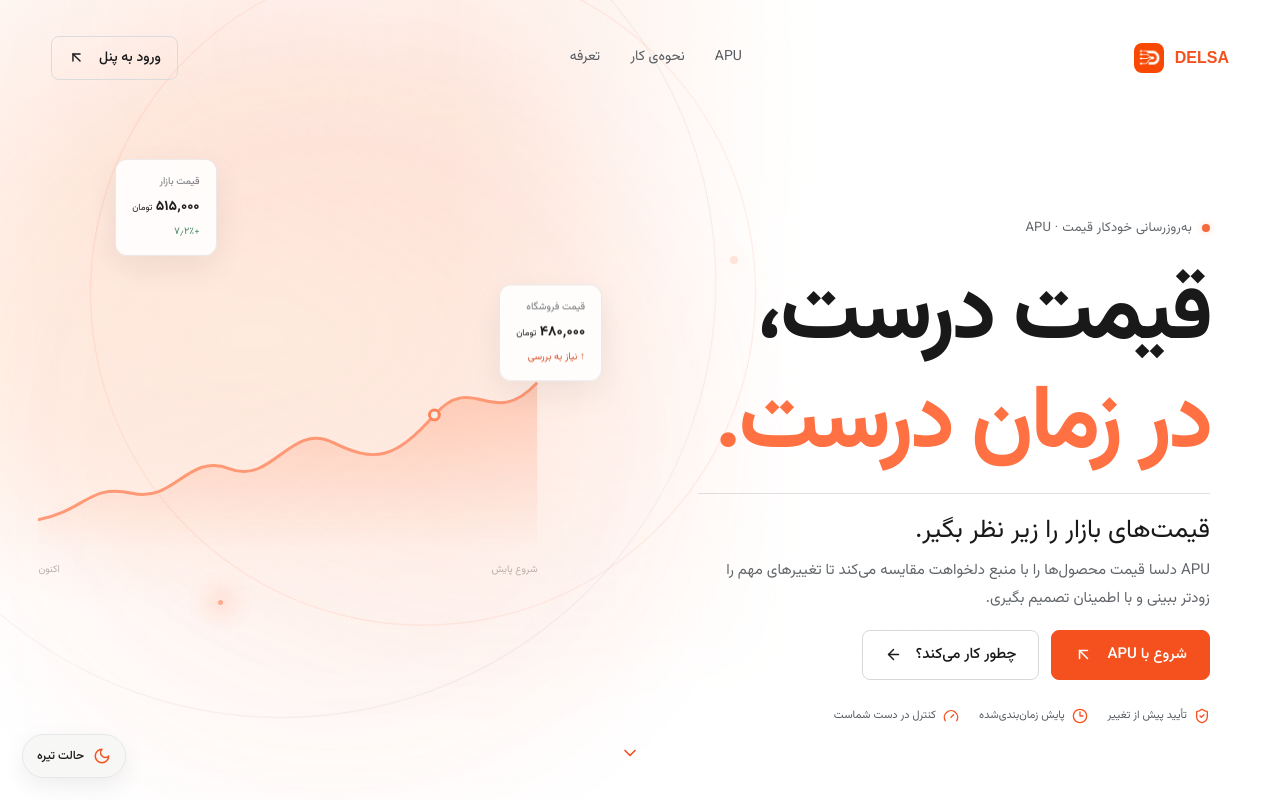
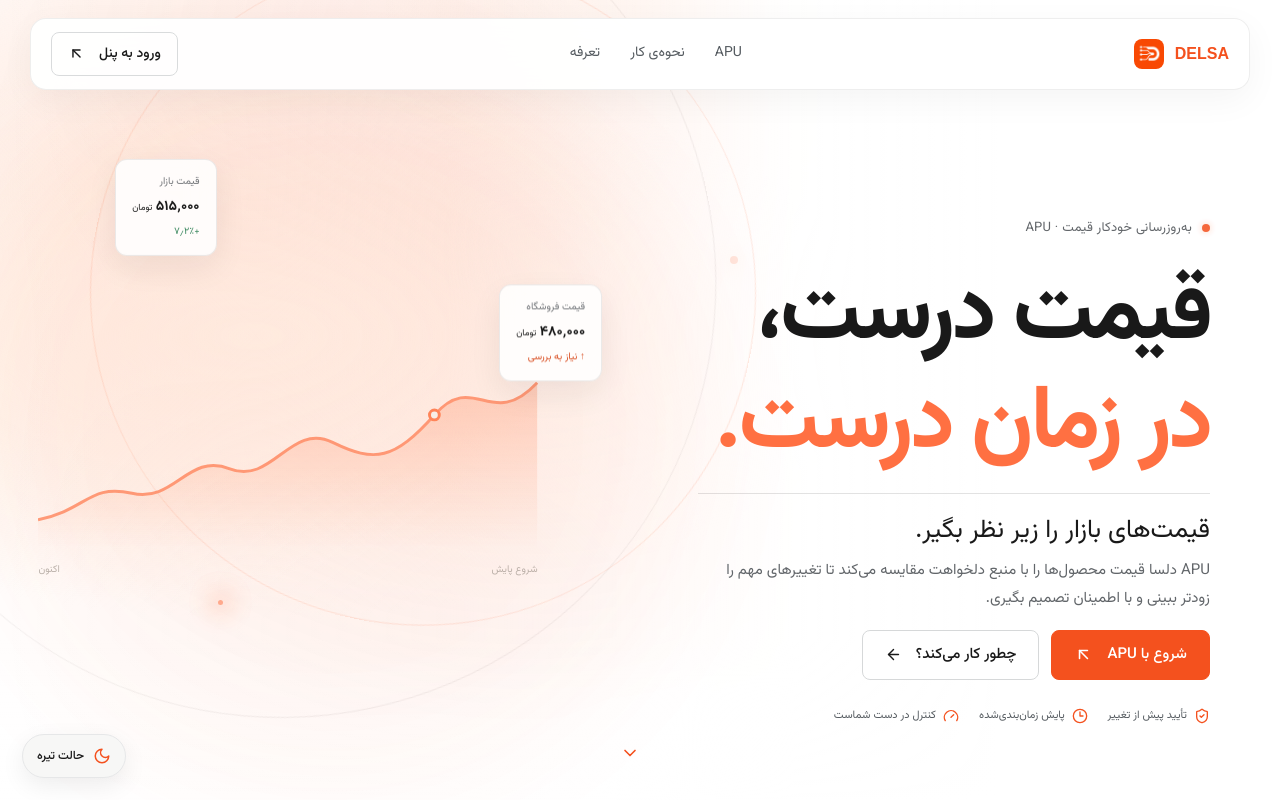
Before and after one commit to maxjomeh/delsa, a Next.js app: page / in a window 1280 px wide. Shown: the top 800 px of the page. Built offline with nearby package versions, Linux system fonts and the light colour scheme.

Commit message:
Pin site header and reveal sections while scrolling

```diff
--- a/app/globals.css
+++ b/app/globals.css
@@ -245,3 +245,12 @@ html[data-theme=dark] .faq details{border-color:#3a3c3e}
 
 /* Keep pointer motion on the page-wide ambient field even if older base rules are present. */
 html[data-theme=light] body::before{background:radial-gradient(ellipse 48rem 40rem at var(--pointer-x) var(--pointer-y),#f4511e22,transparent 78%),radial-gradient(42rem 34rem at 16% 28%,#ffeadfcc,transparent 74%),radial-gradient(38rem 34rem at 82% 72%,#ffe5d3bb,transparent 72%),radial-gradient(26rem 26rem at 52% 5%,#fff2e8cc,transparent 70%)}
+
+/* Keep the main navigation in view and give each section room to arrive. */
+.floating-header{position:fixed;z-index:120;top:18px;transition:top .3s ease,background-color .3s ease,border-color .3s ease,box-shadow .3s ease}
+html[data-theme=light] .floating-header{background:#fffffff2;border-color:#17171712;box-shadow:0 10px 35px #1717170b;backdrop-filter:blur(18px);-webkit-backdrop-filter:blur(18px)}
+html{scroll-padding-top:110px}
+html.scroll-reveal-enabled .scroll-reveal{opacity:0;transform:translate3d(0,30px,0);filter:blur(5px);transition:opacity .75s cubic-bezier(.2,.75,.25,1),transform .85s cubic-bezier(.2,.75,.25,1),filter .85s ease;transition-delay:var(--reveal-delay,0ms);will-change:opacity,transform,filter}
+html.scroll-reveal-enabled .scroll-reveal.scroll-reveal-visible{opacity:1;transform:translate3d(0,0,0);filter:blur(0)}
+@media(max-width:760px){.floating-header{top:14px}}
+@media(prefers-reduced-motion:reduce){html.scroll-reveal-enabled .scroll-reveal{opacity:1;transform:none;filter:none;transition:none;will-change:auto}}
```
